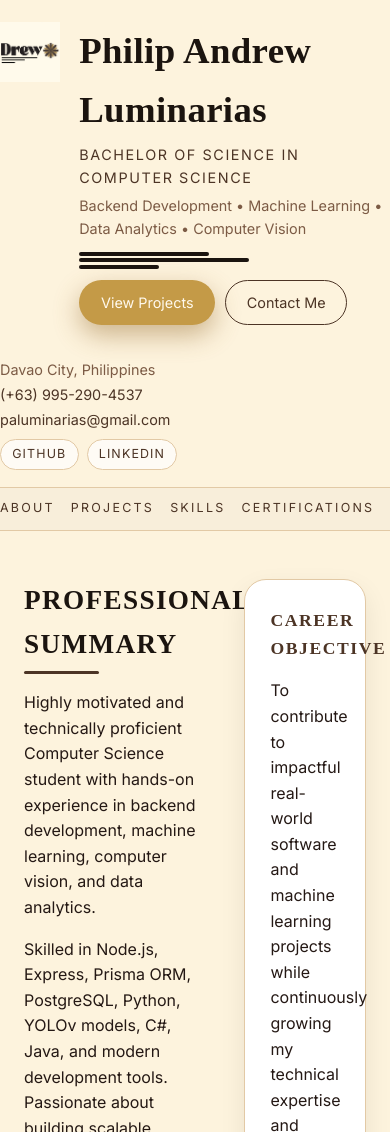
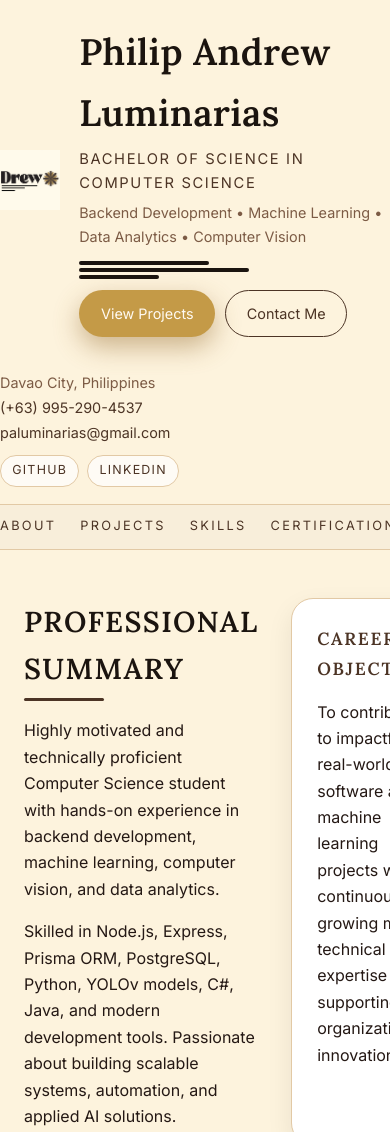
Before and after one commit to Drewww17/Philip-Andrew-Luminarias-Website, a plain HTML site: page index.html in a window 390 px wide. Shown: the top 1132 px of the page. Drawn offline with Linux system fonts and the light colour scheme.

Commit message:
Update style.css

```diff
--- a/style.css
+++ b/style.css
@@ -18,15 +18,14 @@
   --max-width: 1100px;
 }
 
-/* Global reset */
+/* RESET */
 *,
 *::before,
 *::after {
   box-sizing: border-box;
 }
 
-html,
-body {
+html, body {
   margin: 0;
   padding: 0;
 }
@@ -35,7 +34,7 @@
   font-family: "Inter", sans-serif;
   background: var(--bg);
   color: var(--text);
-  line-height: 1.6;
+  line-height: 1.65;
   -webkit-font-smoothing: antialiased;
 }
 
@@ -53,7 +52,7 @@
   display: block;
 }
 
-/* Layout */
+/* LAYOUT */
 .container {
   width: 100%;
   max-width: var(--max-width);
@@ -69,7 +68,7 @@
   background: var(--bg-alt);
 }
 
-/* Header */
+/* HEADER */
 .site-header {
   background: var(--bg);
   border-bottom: 1px solid var(--border);
@@ -98,34 +97,33 @@
 }
 
 .name {
-  font-family: "Playfair Display", serif;
+  font-family: "Lora", serif;
   font-size: clamp(2.3rem, 3vw + 0.5rem, 2.8rem);
-  margin: 0 0 0.15rem;
+  margin: 0 0 0.2rem;
   letter-spacing: 0.01em;
   color: #1b140f;
 }
 
 .tagline {
   margin: 0;
-  font-size: 0.9rem;
+  font-size: 0.92rem;
   text-transform: uppercase;
   letter-spacing: 0.11em;
   color: var(--accent-dark);
 }
 
 .sub-tagline {
-  margin: 0.35rem 0 0.7rem;
+  margin: 0.35rem 0 0.8rem;
   font-size: 0.9rem;
   color: var(--muted);
 }
 
-/* three horizontal lines mimicking the logo */
+/* Decorative lines under name */
 .header-lines {
   display: flex;
   flex-direction: column;
   gap: 0.18rem;
   margin-bottom: 0.7rem;
-  margin-top: 0.4rem;
 }
 
 .header-lines span {
@@ -135,15 +133,9 @@
   border-radius: 999px;
 }
 
-.header-lines span:nth-child(1) {
-  width: 130px;
-}
-.header-lines span:nth-child(2) {
-  width: 170px;
-}
-.header-lines span:nth-child(3) {
-  width: 80px;
-}
+.header-lines span:nth-child(1) { width: 130px; }
+.header-lines span:nth-child(2) { width: 170px; }
+.header-lines span:nth-child(3) { width: 80px; }
 
 .header-actions {
   display: flex;
@@ -151,6 +143,7 @@
   gap: 0.6rem;
 }
 
+/* HEADER RIGHT SIDE */
 .header-meta {
   text-align: right;
   font-size: 0.9rem;
@@ -162,24 +155,23 @@
 }
 
 .social-links {
-  margin-top: 0.5rem;
+  margin-top: 0.6rem;
   display: flex;
   justify-content: flex-end;
   gap: 0.5rem;
-  flex-wrap: wrap;
 }
 
 .social-links a {
-  padding: 0.28rem 0.7rem;
+  padding: 0.3rem 0.7rem;
   border-radius: 999px;
   border: 1px solid var(--border);
-  background: rgba(255, 255, 255, 0.7);
+  background: rgba(255,255,255,0.7);
   font-size: 0.78rem;
   text-transform: uppercase;
-  letter-spacing: 0.09em;
+  letter-spacing: 0.1em;
 }
 
-/* Nav */
+/* NAV */
 .main-nav {
   border-top: 1px solid var(--border);
   background: #f8eeda;
@@ -187,13 +179,13 @@
 
 .nav-container {
   display: flex;
-  gap: 1.6rem;
+  gap: 1.5rem;
   padding: 0.6rem 0;
   overflow-x: auto;
 }
 
 .nav-container a {
-  font-size: 0.78rem;
+  font-size: 0.8rem;
   text-transform: uppercase;
   letter-spacing: 0.18em;
   color: var(--accent-dark);
@@ -205,13 +197,11 @@
 .nav-container a::after {
   content: "";
   position: absolute;
-  inset-inline: 0;
-  bottom: 0;
+  left: 0; right: 0; bottom: 0;
   height: 2px;
   border-radius: 999px;
   background: var(--accent-dark);
   transform: scaleX(0);
-  transform-origin: left;
   transition: transform var(--transition-fast);
 }
 
@@ -219,45 +209,44 @@
   transform: scaleX(1);
 }
 
-/* Buttons */
+/* BUTTONS */
 .btn {
   display: inline-flex;
   align-items: center;
   justify-content: center;
-  padding: 0.6rem 1.3rem;
+  padding: 0.65rem 1.3rem;
   border-radius: 999px;
   border: 1px solid transparent;
   font-size: 0.9rem;
   cursor: pointer;
-  transition: transform var(--transition-fast),
-    box-shadow var(--transition-fast), background var(--transition-fast);
+  transition: var(--transition-fast);
 }
 
 .btn.primary {
   background: var(--accent);
-  color: #fff9ed;
+  color: #fffaf2;
   box-shadow: 0 10px 26px rgba(147, 103, 41, 0.45);
 }
 
 .btn.primary:hover {
   transform: translateY(-1px);
-  box-shadow: 0 15px 32px rgba(147, 103, 41, 0.55);
+  box-shadow: 0 14px 32px rgba(147, 103, 41, 0.55);
 }
 
 .btn.secondary {
   background: transparent;
-  border-color: var(--accent-dark);
+  border: 1px solid var(--accent-dark);
   color: var(--accent-dark);
 }
 
 .btn.secondary:hover {
-  background: rgba(196, 154, 71, 0.1);
+  background: rgba(196,154,71,0.1);
 }
 
-/* Sections */
+/* SECTION HEADINGS */
 .section h2 {
-  font-family: "Playfair Display", serif;
-  font-size: 1.7rem;
+  font-family: "Lora", serif;
+  font-size: 1.8rem;
   margin: 0 0 1rem;
   letter-spacing: 0.05em;
   text-transform: uppercase;
@@ -267,22 +256,21 @@
 .section h2::after {
   content: "";
   display: block;
-  margin-top: 0.3rem;
-  width: 75px;
+  margin-top: 0.35rem;
+  width: 80px;
   height: 3px;
   border-radius: 999px;
   background: var(--accent-dark);
 }
 
-/* Layout Grids */
+/* GRID LAYOUTS */
 .two-column {
   display: grid;
-  grid-template-columns: minmax(0, 2fr) minmax(0, 1.3fr);
+  grid-template-columns: 2fr 1.3fr;
   gap: 2rem;
-  align-items: start;
 }
 
-/* Highlight Box */
+/* HIGHLIGHT BOX */
 .highlight-box {
   background: var(--surface);
   border-radius: var(--radius-xl);
@@ -292,19 +280,18 @@
 }
 
 .highlight-box h3 {
-  font-family: "Playfair Display", serif;
-  margin-top: 0;
-  margin-bottom: 0.5rem;
+  font-family: "Lora", serif;
+  margin: 0 0 0.5rem;
   font-size: 1.1rem;
-  letter-spacing: 0.09em;
   text-transform: uppercase;
+  letter-spacing: 0.1em;
   color: var(--accent-dark);
 }
 
-/* Projects */
+/* PROJECT CARDS */
 .projects-grid {
   display: grid;
-  grid-template-columns: repeat(auto-fit, minmax(260px, 1fr));
+  grid-template-columns: repeat(auto-fit, minmax(260px,1fr));
   gap: 1.8rem;
   margin-top: 1.5rem;
 }
@@ -312,15 +299,15 @@
 .card {
   background: var(--surface);
   border-radius: var(--radius-xl);
-  padding: 1.5rem 1.35rem;
+  padding: 1.5rem;
   border: 1px solid var(--border);
   box-shadow: var(--shadow-soft);
 }
 
 .card h3 {
-  font-family: "Playfair Display", serif;
+  font-family: "Lora", serif;
   margin: 0 0 0.4rem;
-  font-size: 1.15rem;
+  font-size: 1.2rem;
 }
 
 .card .role {
@@ -343,7 +330,7 @@
   font-size: 0.9rem;
 }
 
-/* Pills */
+/* SKILL PILLS */
 .pill-list {
   list-style: none;
   padding: 0;
@@ -355,35 +342,34 @@
 
 .pill-list li {
   font-size: 0.75rem;
-  padding: 0.22rem 0.65rem;
+  padding: 0.25rem 0.68rem;
   border-radius: 999px;
   border: 1px solid var(--border);
   background: var(--surface-alt);
   color: var(--accent-dark);
 }
 
-/* Skills Grid */
+/* SKILLS GRID */
 .skills-grid {
   display: grid;
-  grid-template-columns: repeat(auto-fit, minmax(230px, 1fr));
+  grid-template-columns: repeat(auto-fit, minmax(230px,1fr));
   gap: 1.4rem;
   margin-top: 1.5rem;
 }
 
 .skills-grid h3 {
-  font-family: "Playfair Display", serif;
-  margin-top: 0;
+  font-family: "Lora", serif;
   margin-bottom: 0.5rem;
+  text-transform: uppercase;
   font-size: 1rem;
   letter-spacing: 0.1em;
-  text-transform: uppercase;
   color: var(--accent-dark);
 }
 
-/* Certifications */
+/* CERTIFICATIONS */
 .cert-grid {
   display: grid;
-  grid-template-columns: repeat(auto-fit, minmax(250px, 1fr));
+  grid-template-columns: repeat(auto-fit,minmax(250px,1fr));
   gap: 1.2rem;
   margin-top: 1.5rem;
 }
@@ -391,13 +377,13 @@
 .cert-card {
   background: var(--surface);
   border-radius: var(--radius-lg);
-  padding: 1.1rem 1.2rem;
+  padding: 1.2rem;
   border: 1px solid var(--border);
   box-shadow: var(--shadow-subtle);
 }
 
 .cert-card h3 {
-  font-family: "Playfair Display", serif;
+  font-family: "Lora", serif;
   margin: 0 0 0.3rem;
   font-size: 1.05rem;
 }
@@ -410,10 +396,9 @@
 
 .cert-meta {
   font-size: 0.8rem;
-  color: var(--muted);
 }
 
-/* Education Timeline */
+/* EDUCATION */
 .timeline {
   margin-top: 1.5rem;
   border-left: 2px solid var(--border);
@@ -432,16 +417,15 @@
   top: 0.25rem;
   width: 11px;
   height: 11px;
+  background: var(--accent-dark);
   border-radius: 999px;
-  background: var(--accent-dark);
-  box-shadow: 0 0 0 4px rgba(196, 154, 71, 0.35);
+  box-shadow: 0 0 0 4px rgba(196,154,71,0.35);
 }
 
 .timeline-item h3 {
-  font-family: "Playfair Display", serif;
+  font-family: "Lora", serif;
   margin: 0;
   font-size: 1.1rem;
-  color: var(--accent-dark);
 }
 
 .timeline-role {
@@ -456,7 +440,7 @@
   color: var(--muted);
 }
 
-/* Contact */
+/* CONTACT */
 .contact-box {
   background: var(--surface);
   border-radius: var(--radius-xl);
@@ -470,7 +454,7 @@
   font-size: 0.9rem;
 }
 
-/* Footer */
+/* FOOTER */
 .site-footer {
   padding: 1.6rem 0 2rem;
   border-top: 1px solid var(--border);
@@ -483,19 +467,14 @@
   color: var(--muted);
 }
 
-/* Responsive */
+/* RESPONSIVE */
 @media (max-width: 900px) {
   .header-content {
     flex-direction: column;
     align-items: flex-start;
   }
-
   .header-meta {
     text-align: left;
-  }
-
-  .brand {
-    align-items: flex-start;
   }
 }
 
@@ -503,10 +482,10 @@
   .section {
     padding: 3rem 0;
   }
-
-  .nav-container {
-    gap: 1rem;
+  .logo {
+    height: 60px;
   }
+}
 
   .logo {
     height: 60px;
```
